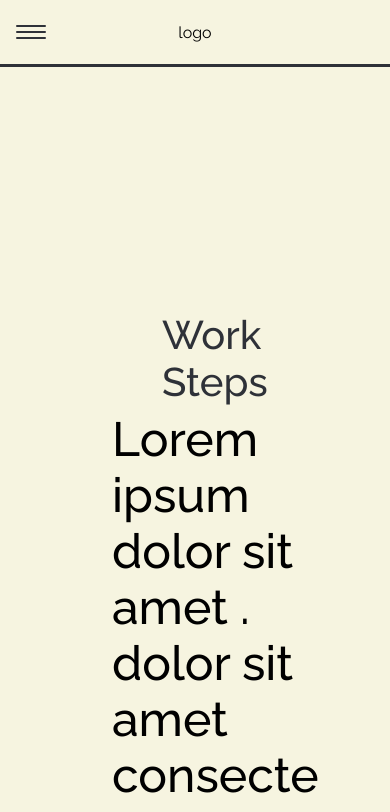
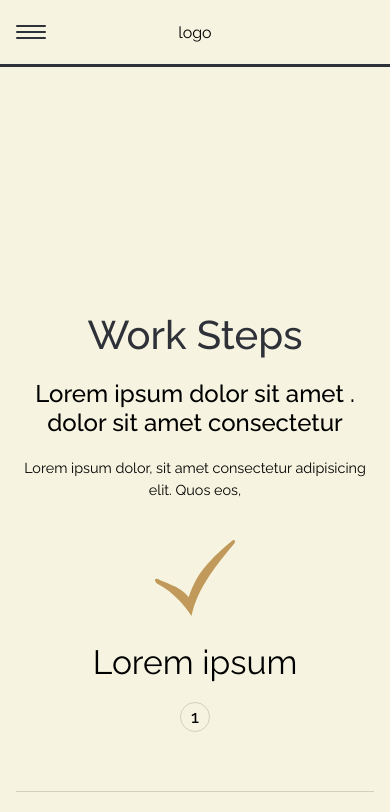
Before and after one commit to ferhanayding/Harem_Perde-Design, a React (Create React App) app: page / in a window 390 px wide. Shown: the top 812 px of the page. Built offline with nearby package versions, Linux system fonts and the light colour scheme.

Commit message:
WorkSteps section responsive design fixed.

```diff
--- a/src/App.js
+++ b/src/App.js
@@ -2,9 +2,9 @@ import AuthorizedRoutes from "./routes/AuthorizedRoutes";
 
 function App() {
   return (
-    <>
+    <div className="app_container">
       <AuthorizedRoutes />
-    </>
+    </div>
   );
 }
 
--- a/src/components/swiper/cubeSlider/CubeSlider.js
+++ b/src/components/swiper/cubeSlider/CubeSlider.js
@@ -6,9 +6,10 @@ import { Swiper, SwiperSlide } from "swiper/react";
 import "swiper/css";
 import "swiper/css/effect-cube";
 import "swiper/css/pagination";
+import "swiper/css/navigation";
 import "./cubeSlider.scss";
 // import required modules
-import { EffectCube, Pagination, Autoplay } from "swiper";
+import { EffectCube, Navigation, Pagination, Autoplay } from "swiper";
 
 export default function CubeSlider() {
   return (
@@ -23,6 +24,7 @@ export default function CubeSlider() {
         delay: 2500,
         disableOnInteraction: false,
       }}
+      navigation={true}
       cubeEffect={{
         shadow: true,
         slideShadows: true,
@@ -32,8 +34,8 @@ export default function CubeSlider() {
       pagination={{
         clickable: true,
       }}
-      modules={[EffectCube, Autoplay, Pagination]}
-      className="mySwiper"
+      modules={[EffectCube, Autoplay, Pagination, Navigation]}
+      className="cubeSlider"
     >
       <SwiperSlide>
         <img src="https://m.media-amazon.com/images/I/817SgcFx5GL._SL1500_.jpg" />
--- a/src/components/swiper/cubeSlider/cubeSlider.scss
+++ b/src/components/swiper/cubeSlider/cubeSlider.scss
@@ -1,16 +1,22 @@
-.swiper {
-  width: 400px;
-  height: 400px;
+.cubeSlider {
+  width: 450px;
+  height: 450px;
   border-radius: 20px !important;
-}
+  position: relative;
+  .swiper-slide {
+    cursor: col-resize;
+    // cursor: url("../../../images/arrow.png") auto;
 
-.swiper-slide {
     background-position: center;
     background-size: cover;
-}
-
-.swiper-slide img {
+    img {
       display: block;
       width: 100%;
       border-radius: 20px !important;
     }
+  }
+  .swiper-button-next {
+  }
+  .swiper-button-prev {
+  }
+}
--- a/src/components/workSteps/WorkSteps.js
+++ b/src/components/workSteps/WorkSteps.js
@@ -4,7 +4,9 @@ import React from "react";
 import Title from "../title/Title";
 import Steps from "./steps/Steps";
 import LinearDeterminate from "./steps/progress";
+import useWindowSize from "../../hooks/useWindowSize";
 const WorkSteps = () => {
+  const { width } = useWindowSize();
   return (
     <div className="work__steps_container">
       <Title title={"Work Steps"} />
@@ -15,18 +17,16 @@ const WorkSteps = () => {
         <div className="steps__right">
           <p>
             Lorem ipsum dolor, sit amet consectetur adipisicing elit. Quos eos,
-            vero corrupti fugiat magni quia id a quis nam quod aut quam
-            <br />
-            similique modi consequuntur rem maiores iure expedita
-            exercitationem?
           </p>
         </div>
       </div>
       <div className="work__steps_bottom">
         <Steps />
-        <div className="progressbar__container">
-          <LinearDeterminate />
-        </div>
+        {width > 740 && (
+          <div className="progressbar__container">
+            <LinearDeterminate />
+          </div>
+        )}
       </div>
     </div>
   );
--- a/src/components/workSteps/steps/Steps.js
+++ b/src/components/workSteps/steps/Steps.js
@@ -7,28 +7,28 @@ const Steps = () => {
     <>
       <div className="work__steps_item">
         <span>
-          <Icon name="check" size={100} />
+          <Icon name="check" size={80} />
         </span>
         <span>Lorem ipsum</span>
         <span>1</span>
       </div>
       <div className="work__steps_item">
         <span>
-          <Icon size={100} name={"metre"} />
+          <Icon size={80} name={"metre"} />
         </span>
         <span>Lorem ipsum</span>
         <span>2</span>
       </div>
       <div className="work__steps_item">
         <span>
-          <Icon size={100} name={"tailor"} />
+          <Icon size={80} name={"tailor"} />
         </span>
         <span>Lorem ipsum</span>
         <span>3</span>
       </div>
       <div className="work__steps_item">
         <span>
-          <Icon name="drill" size={100} />
+          <Icon name="drill" size={80} />
         </span>
         <span>Lorem ipsum</span>
         <span>4</span>
--- a/src/components/workSteps/steps/progress.js
+++ b/src/components/workSteps/steps/progress.js
@@ -24,6 +24,7 @@ export default function LinearDeterminate() {
     <Box
       sx={{
         width: "100%",
+        height: "100%",
       }}
     >
       <LinearProgress variant="buffer" value={progress} />
--- a/src/components/workSteps/workSteps.scss
+++ b/src/components/workSteps/workSteps.scss
@@ -1,29 +1,66 @@
+@import "../../styles/responsive.scss";
 .work__steps_container {
   display: flex;
   flex-direction: column;
   padding-inline: 7rem;
   padding-bottom: 5rem;
+  @include Tablet {
+    padding-inline: 5rem;
+  }
+  @include SmallTablet {
+    padding-inline: 2.5rem;
+  }
+  @include Mobile {
+    padding-inline: 1rem;
+  }
   .work__steps_center {
     display: flex;
     flex-wrap: wrap;
-    padding-block: 4%;
+    padding-block: 6%;
+    text-align: left;
+    @include Mobile {
+      gap: 20px;
+      text-align: center;
+    }
     .steps__left {
-      text-align: left;
       flex: 1;
+
       p {
         font-size: 3rem;
         width: 80%;
+        min-width: 200px;
         font-weight: 500;
         word-wrap: break-word;
+        @include Medium {
+          font-size: 2rem;
+        }
+        @include Tablet {
+          width: 90%;
+          font-size: 1.7rem;
+        }
+        @include Mobile {
+          width: 100%;
+          font-size: 1.5rem;
+        }
       }
     }
     .steps__right {
       text-align: left;
       flex: 1;
-      align-self: end;
+      align-self: center;
+      @include Mobile {
+        text-align: center;
+      }
       p {
+        min-width: 200px;
         font-size: 1.3rem;
         line-height: 1.5;
+        @include Medium {
+          font-size: 1rem;
+        }
+        @include Tablet {
+          font-size: 0.9rem;
+        }
       }
     }
   }
@@ -31,12 +68,14 @@
     position: relative;
     z-index: 444;
     display: flex;
+
+    // flex-direction: column;
+    @media only screen and (max-width: 740px) {
+      flex-wrap: wrap;
+    }
     .work__steps_item {
       max-height: 300px;
-      z-index: 2;
-      &:not(:last-child) {
-        border-right: 1px solid rgba(0, 0, 0, 0.144);
-      }
+      height: 300px;
       width: 100%;
       padding: 2rem;
       display: flex;
@@ -44,6 +83,39 @@
       flex-direction: column;
       align-items: flex-start;
       gap: 30px;
+      z-index: 2;
+
+      @media only screen and (max-width: 740px) and (min-width: 480px) {
+        min-width: 221px;
+        // max-width: 221px;
+        &:nth-child(even) {
+          border-left: 1px solid rgba(0, 0, 0, 0.144);
+        }
+        &:nth-child(1) {
+          border-bottom: 1px solid rgba(0, 0, 0, 0.144);
+        }
+        &:nth-child(2) {
+          border-bottom: 1px solid rgba(0, 0, 0, 0.144);
+        }
+      }
+      @media only screen and (max-width: 520px) {
+        min-width: 150px;
+      }
+      @include Mobile {
+        min-width: 250px;
+        border-bottom: 1px solid rgba(0, 0, 0, 0.144);
+        padding: 1rem;
+        gap: 20px;
+        max-height: 270px;
+        margin-inline: auto;
+        align-items: center;
+      }
+
+      &:not(:last-child) {
+        @media only screen and (min-width: 740px) {
+          border-right: 1px solid rgba(0, 0, 0, 0.144);
+        }
+      }
 
       span {
         &:nth-child(2) {
@@ -61,20 +133,23 @@
           padding: 3px;
           width: 30px;
           height: 30px;
+          @include Mobile {
+            align-self: center;
+          }
         }
       }
     }
     .progressbar__container {
       position: absolute;
       display: flex;
+
       width: 100%;
+      height: 100%;
       bottom: 0;
     }
   }
 }
 .MuiLinearProgress-bar1Buffer {
-  // background: rgb(225, 227, 219) !important;
-  // background: rgb(197, 193, 157) !important;
   background-color: rgb(222, 220, 198);
   z-index: 1 !important;
 }
@@ -84,6 +159,7 @@
 }
 .css-fl5ss-MuiLinearProgress-root {
   height: 300px;
+
   z-index: 1 !important;
 }
 .css-8ub8io-MuiLinearProgress-dashed {
--- a/src/styles/style.scss
+++ b/src/styles/style.scss
@@ -20,6 +20,9 @@ body {
   font-style: normal;
   letter-spacing: 0px;
   // line-height: 1.5;
+}
+.app_container {
+  // padding-inline: 5rem;
 }
 li {
   list-style: none;
```
Also changed, not shown: src/images/arrow.png (added). Lines whose indentation alone changed are shown as unchanged.
